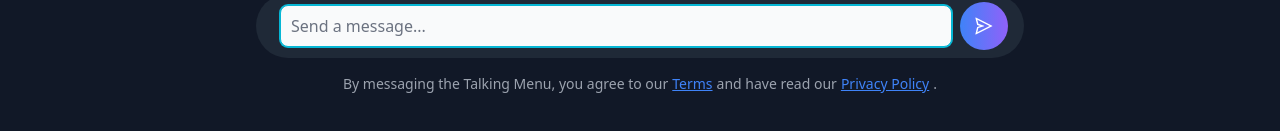
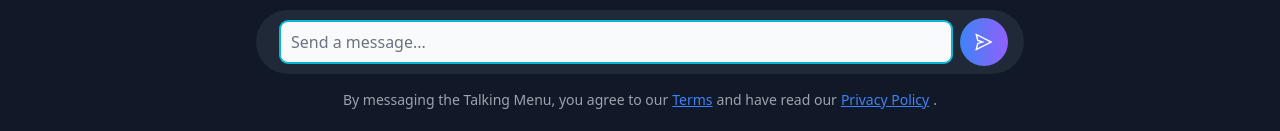
Before and after one commit to FaryzK/thetalkingmenu, a React (Vite) app in the folder client/: page /restaurant/1/chat/1 in a window 1280 px wide. Shown: the part 666-797 px from the top of the page. Built offline with nearby package versions, Linux system fonts and the light colour scheme; no server answers; the HTML template or start-up script is replaced by a standard one.

Commit message:
Updated to have no padding bottom on privacy police and tems

```diff
--- a/client/src/pages/Chat.jsx
+++ b/client/src/pages/Chat.jsx
@@ -482,7 +482,7 @@
         )}
         {/* Terms of Use and Privacy Policy Section */}
         {showInfo && (
-          <div className="text-center text-sm text-gray-400 mt-4 pb-4">
+          <div className="text-center text-sm text-gray-400 mt-4">
             By messaging the Talking Menu, you agree to our
             <Link to="/terms-of-use" className="text-blue-500 underline mx-1">
               Terms
```
